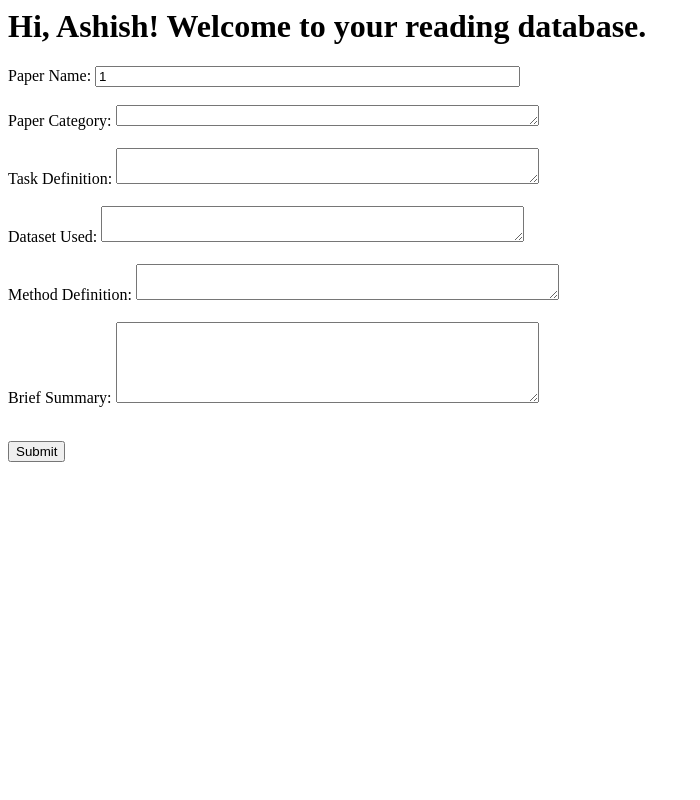
After one commit to ashishu007/Paper-Summary, a Flask app: page /form/1 in a window 1280 px wide. The commit adds this page. Shown: the whole page, without its empty margins (0-700 px from the left). Run offline with Flask 2, Linux system fonts and the light colour scheme.

Commit message:
added new paths

```diff
--- a/app/routes.py
+++ b/app/routes.py
@@ -1,10 +1,19 @@
 from app import app
-from flask import render_template, Flask
+from flask import render_template, Flask, jsonify, request
+from app.check_json import create_json
 import os, json
 
-@app.route('/', methods=['POST', 'GET'])
+@app.route('/')
+def index():
+    return render_template("index.html")
+
+@app.route('/show', methods=['POST', 'GET'])
 def hello_world():
     papers = os.listdir("./app/Papers")
+
+    if "data.json" not in os.listdir("./app/output/"):
+        print("json not found")
+        create_json()
 
     complete = []
     non_complete = []
@@ -13,18 +22,59 @@ def hello_world():
         data = json.load(json_file)
 
     for i in data:
-        complete.append(i["paper_name"])
+        if i["paper_name"] != "":
+            complete.append(i["paper_name"])
 
     for i in papers:
         if i not in complete:
             non_complete.append(i)
 
-    # diction = {
-    #     "complete": complete,
-    #     "non_complete": non_complete
-    # }
+    return render_template("table.html", c=complete, nc=non_complete)
 
-    return render_template("index.html", c=complete, nc=non_complete)
+@app.route('/form/<filename>', methods=['POST', 'GET'])
+def show_form(filename):
+    return render_template("add_data.html", filename=filename)
+
+@app.route('/view/<filename>', methods=['POST', 'GET'])
+def show_data(filename):
+
+    with open('./app/output/data.json') as json_file:
+        data = json.load(json_file)
+
+    for i in data:
+        if i["paper_name"] == filename:
+            asked = i
+
+    return jsonify(asked)
+
+@app.route('/add', methods=['POST', 'GET'])
+def add_data():
+    if request.method == 'POST':
+        result = request.form
+        r = result.to_dict(flat=False)
+        print(result)
+
+    ftrs = {
+        "paper_name": r["paper_name"],
+        "paper_category": r["paper_category"],
+        "task_definition": r["task_definition"],
+        "dataset_used": r["dataset_used"],
+        "method_definition": r["method_definition"],
+        "brief_summary": r["brief_summary"]
+    }
+
+    with open('./app/output/datat.json') as json_file:
+        data = json.load(json_file)
+
+    added_papers = [i for i in data["paper_name"]]
+
+    if r["paper_name"] not in added_papers:
+        data.append(ftrs)
+
+    with open('./app/output/data.json', 'w') as outfile:
+        json.dump(data, outfile)
+
+    return render_template("index.html", msg="Data Added")
 
 if __name__ == "__main__":
     app.run()
--- /dev/null
+++ b/app/templates/add_data.html
@@ -0,0 +1,34 @@
+{% extends "base.html" %}
+
+{% block content %}
+    <form action="{{ baseurl }}/add", method="POST">
+    <!-- <form action="http://localhost:5000/add", method="POST"> -->
+
+        <label for="paper_name">Paper Name: </label>
+        <input type="text" id="paper_name" size="50" value="{{ filename }}" required></textarea><br><br>
+
+        <label for="paper_category">Paper Category:</label>
+        <textarea id="paper_category" rows="1" cols="50"></textarea><br><br>
+
+        <label for="paper_category">Task Definition:</label>
+        <textarea id="paper_category" rows="2" cols="50"></textarea><br><br>
+
+        <label for="dataset_used">Dataset Used:</label>
+        <textarea id="dataset_used" rows="2" cols="50"></textarea><br><br>
+
+        <label for="method_definition">Method Definition:</label>
+        <textarea id="method_definition" rows="2" cols="50"></textarea><br><br>
+
+        <label for="brief_summary">Brief Summary:</label>
+        <textarea id="brief_summary" rows="5" cols="50" required></textarea><br><br>
+
+        <p><input type="submit" value="Submit"></p>
+    </form>
+{% endblock %}
+
+<!-- "paper_name": "",
+"paper_category": "",
+"task_definition": "",
+"dataset_used": "",
+"method_definition": "",
+"brief_summary": "" -->
--- /dev/null
+++ b/app/templates/base.html
@@ -0,0 +1,33 @@
+<html>
+    <head>
+        <title>Paper Summary App</title>
+        <h1>Hi, Ashish! Welcome to your reading database.</h1>
+        <meta name="viewport" content="width=device-width, initial-scale=1">
+        <style>
+        * {
+          box-sizing: border-box;
+        }
+
+        /* Create two equal columns that floats next to each other */
+        .column {
+          float: left;
+          width: 25%;
+          padding: 10px;
+          /* height: 300px;  */
+          /* Should be removed. Only for demonstration */
+        }
+
+        /* Clear floats after the columns */
+        .row:after {
+          content: "";
+          display: table;
+          clear: both;
+        }
+        </style>
+    </head>
+    <body>
+        <!-- <div>Microblog: <a href="/index">Home</a></div>
+        <hr> -->
+        {% block content %}{% endblock %}
+    </body>
+</html>
```
Also changed, not shown: app/check_json.py (added, +17 -0 lines), app/output/data.json (+1 -10 lines), app/output/datat.json (added, +10 -0 lines), app/templates/index.html (+7 -43 lines), app/templates/table.html (added, +64 -0 lines), README.md.
